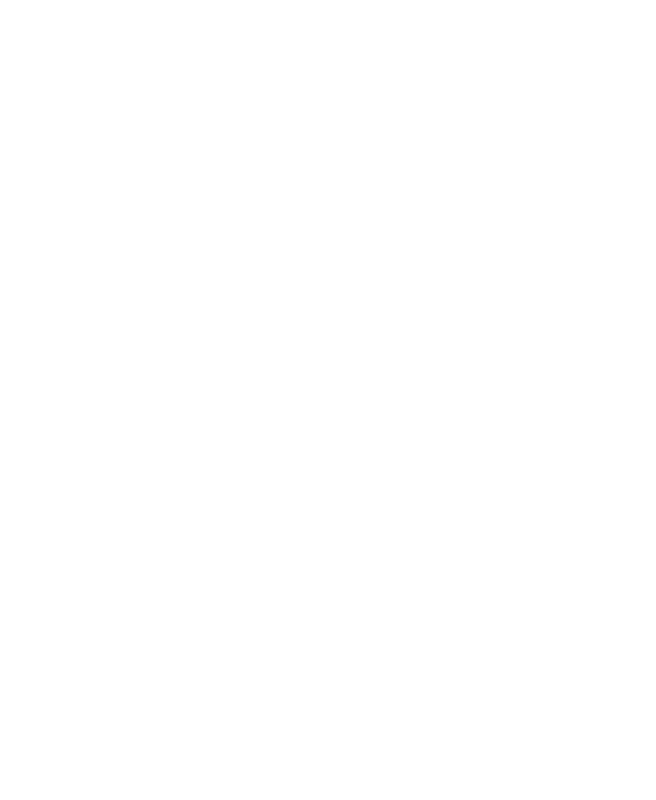
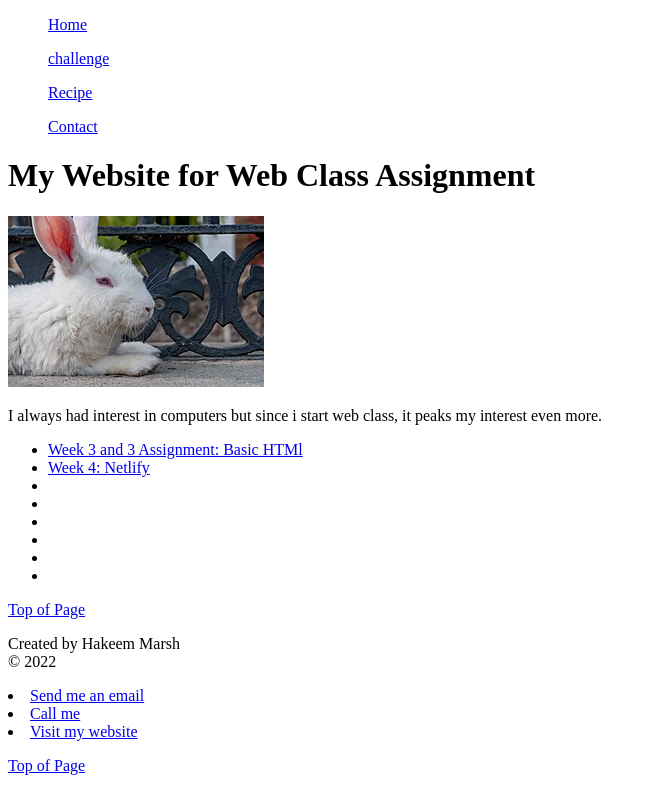
Before and after one commit to 01745771tech/01745771tech.github.io, a plain HTML site: page index.html in a window 1280 px wide. Shown: the whole page, without its empty margins (0-656 px from the left). Drawn offline with Linux system fonts and the light colour scheme.

Commit message:
Emmet shortcut

```diff
--- a/index.html
+++ b/index.html
@@ -8,5 +8,46 @@
 </head>
 <body>
 
+    <nav>
+        <ul><a href="/index.html">Home</a></ul>
+        <ul><a href="challenge.html">challenge</a></ul>
+        <ul><a href="#">Recipe</a></ul>
+        <ul><a href="#">Contact</a></ul>
+    </nav>
+
+    <h1>My Website for Web Class Assignment</h1>
+
+    <img src="/img/bunny-256.jpg" alt="A cut white bunny">
+
+    <p>I always had interest in computers but since i start web class, it peaks my interest even more.</p>
+
+    <section class="asssignments">
+        <ul>
+            <li><a href="challenge.html">Week 3 and 3 Assignment: Basic HTMl</a></li>
+            <li><a href="https://blissful-babbage-b3f710.netlify.app/"> Week 4: Netlify</a></li>
+            <li><a href="http://"></a></li>
+            <li><a href="http://"></a></li>
+            <li><a href="http://"></a></li>
+            <li><a href="http://"></a></li>
+            <li><a href="http://"></a></li>
+            <li><a href="http://"></a></li>
+        </ul>
+    </section>
+
+<p><a href="#top">Top of Page</a></p>
+    <footer>
+        <p>
+            Created by Hakeem Marsh <br>
+            &copy; 2022 <br>
+            <li><a href="mailto:01745771@stduent.commnet.edu">Send me an email</a></li>
+            <li><a href="tel:+18608307415">Call me</a></li>
+            <li><a href="https://blissful-babbage-b3f710.netlify.app/">Visit my website</a></li>
+        </p>
+
+
+
+
+    </footer>
+    <p><a href="#top">Top of Page</a></p>
 </body>
 </html>
```
Also changed, not shown: challenge.html (+11 -0 lines).
